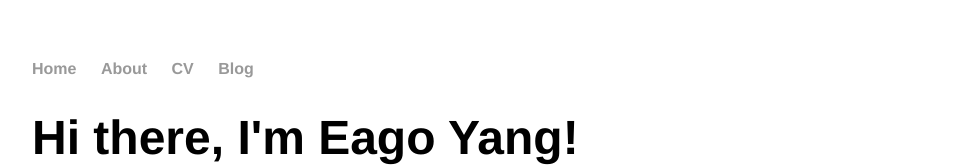
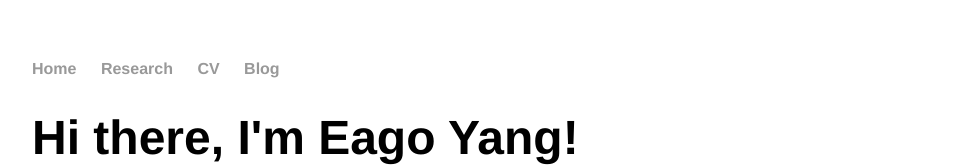
Before and after one commit to eagoyang/eagoyang.github.io, a plain HTML site: page index.html in a window 1280 px wide. Shown: the top 167 px of the page, without its empty margins (160-1115 px from the left). Drawn offline with Linux system fonts and the light colour scheme.

Commit message:
Update index.html

```diff
--- a/index.html
+++ b/index.html
@@ -9,7 +9,7 @@
 		<nav>
     		<ul>
         		<li><a href="/">Home</a></li>
-	        	<li><a href="/about">About</a></li>
+	        	<li><a href="/about">Research</a></li>
         		<li><a href="/cv">CV</a></li>
         		<li><a href="/blog">Blog</a></li>
     		</ul>
```
